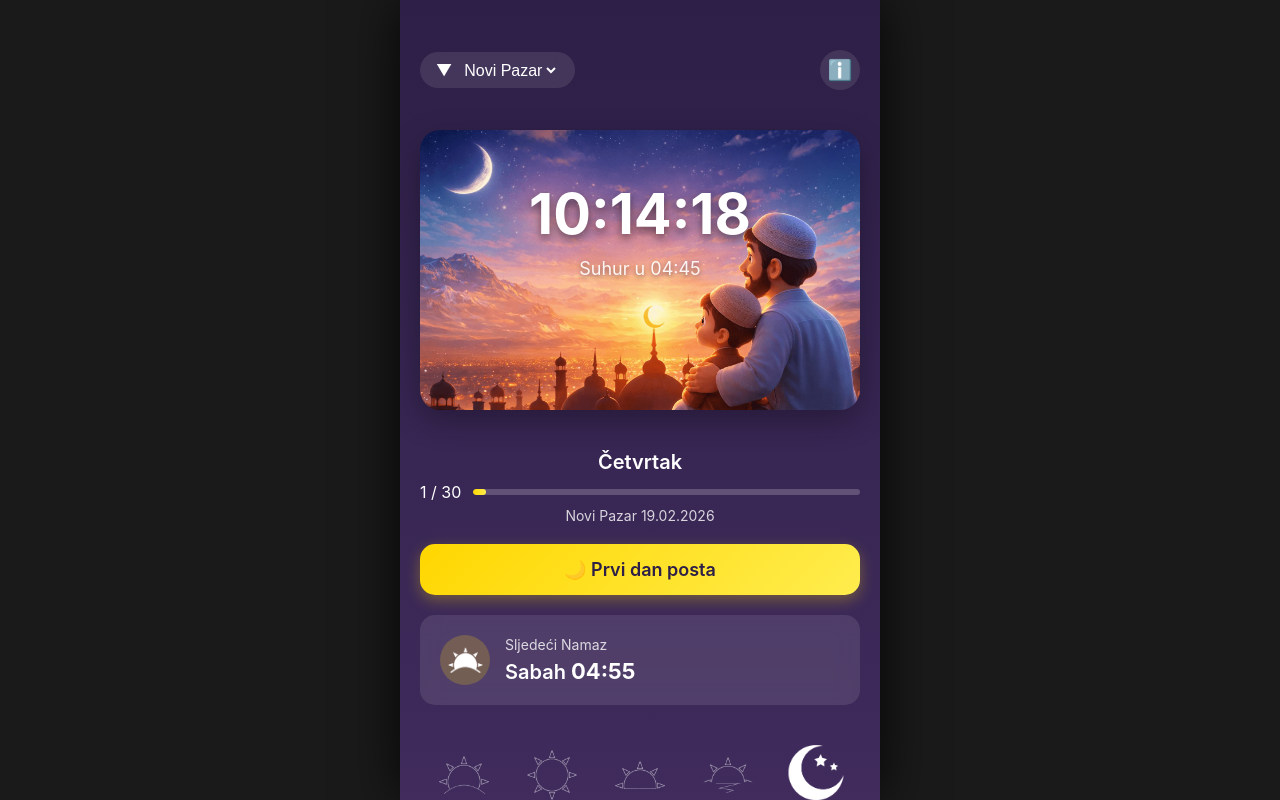
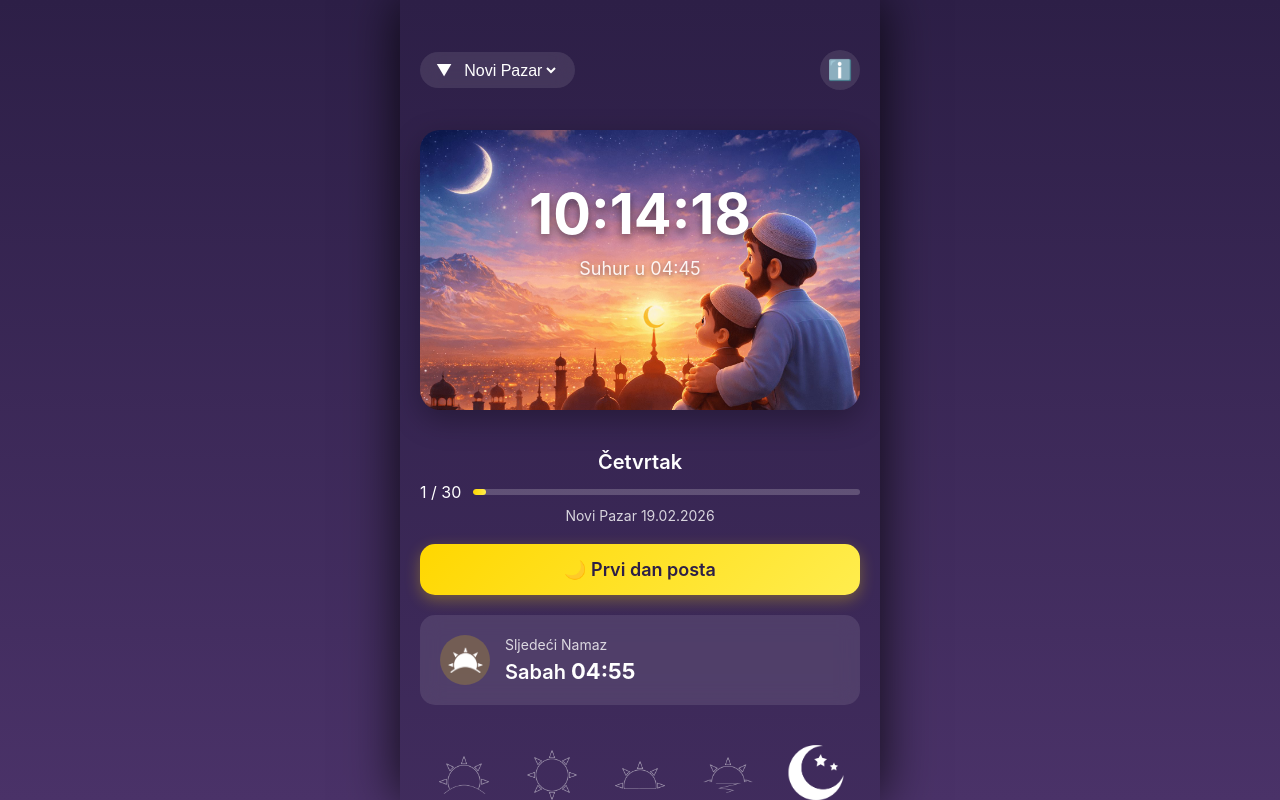
Before and after one commit to ramcevicadis/ramadan-app, a React (Create React App) app: page / in a window 1280 px wide. Built offline with nearby package versions, Linux system fonts and the light colour scheme.

Commit message:
Update App.css

```diff
--- a/src/styles/App.css
+++ b/src/styles/App.css
@@ -519,3 +519,47 @@ body {
   from { transform: translateX(-100%); opacity: 0; }
   to { transform: translateX(0); opacity: 1; }
 }
+/* ========== FIX ZA BELI PROSTOR ========== */
+
+/* Osiguraj da nema belog prostora */
+html {
+  height: 100vh;
+  height: -webkit-fill-available;
+  background: #2d1f47;
+}
+
+body {
+  min-height: 100vh;
+  min-height: -webkit-fill-available;
+  background: #2d1f47;
+}
+
+/* App container fix */
+.app {
+  min-height: 100vh;
+  min-height: -webkit-fill-available;
+  background: linear-gradient(180deg, #2d1f47 0%, #4a3268 100%);
+}
+
+.app-container {
+  min-height: 100vh;
+  min-height: -webkit-fill-available;
+  padding-bottom: 0;
+  background: linear-gradient(180deg, #2d1f47 0%, #4a3268 100%);
+}
+
+/* Home screen fix */
+.home-screen {
+  min-height: 100vh;
+  min-height: -webkit-fill-available;
+  padding-bottom: 90px; /* Prostor za navigation */
+  background: linear-gradient(180deg, #2d1f47 0%, #4a3268 100%);
+}
+
+/* Tabbar/Navigation fix - PROVERI IME KLASE */
+.tabbar,
+.bottom-nav,
+.navigation {
+  background: linear-gradient(180deg, #2d1f47 0%, #4a3268 100%);
+  border-top: 1px solid rgba(255, 255, 255, 0.1);
+}
```
